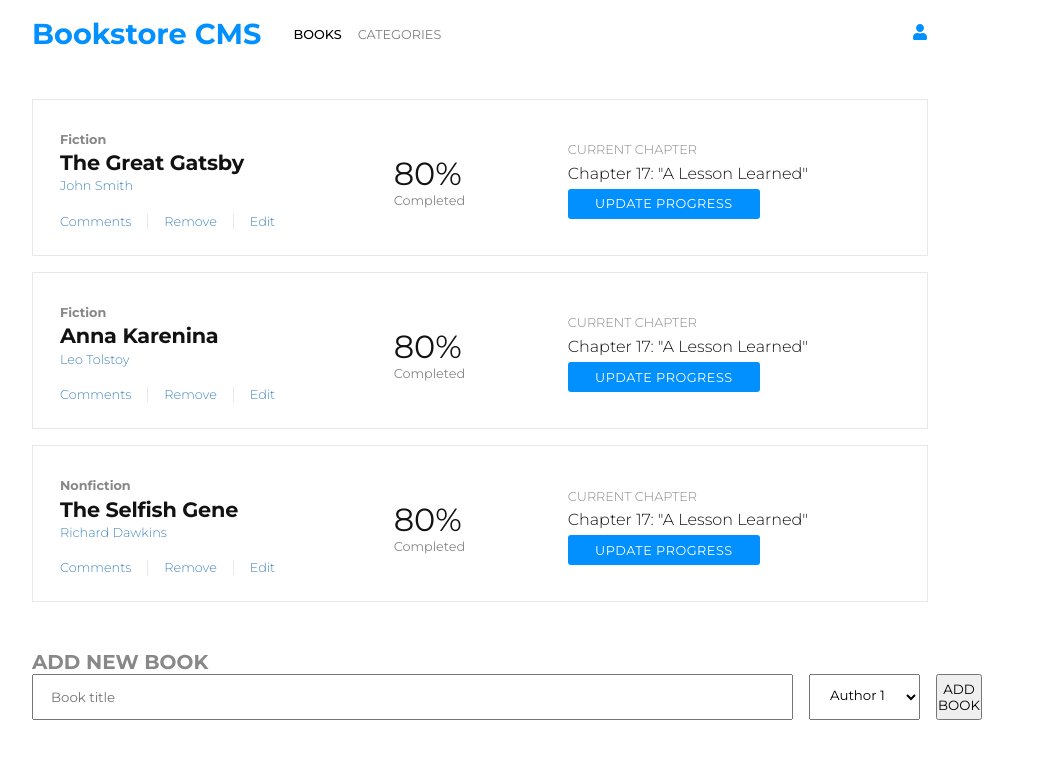
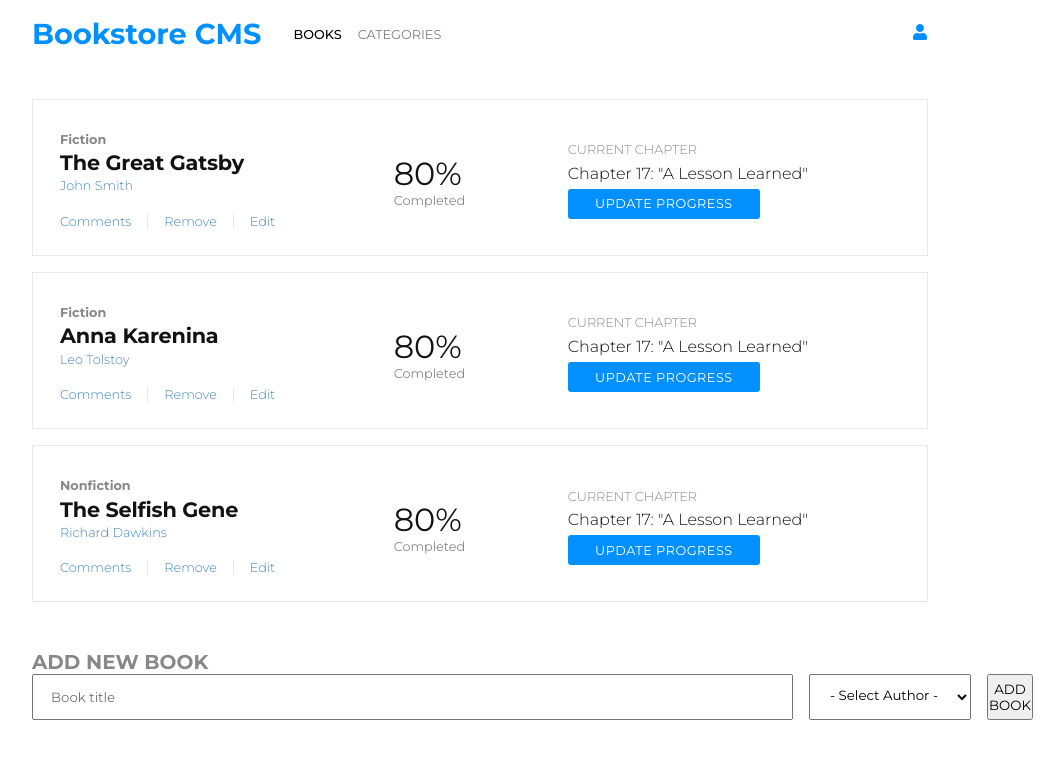
Before and after one commit to kwesiObuobi/bookstore, a React (Create React App) app: page / in a window 1280 px wide. Shown: the top 758 px of the page, without its empty margins (160-1224 px from the left). Built offline with nearby package versions, Linux system fonts and the light colour scheme.

Commit message:
Add installation and usage instructions to readme file

```diff
--- a/src/components/AddBook.js
+++ b/src/components/AddBook.js
@@ -49,6 +49,7 @@ const AddBook = () => {
           onChange={(e) => setAuthor(e.target.value)}
           required
         >
+          <option>- Select Author -</option>
           <option value="Author 1">Author 1</option>
           <option value="Author 2">Author 2</option>
           <option value="Author 3">Author 3</option>
```
Also changed, not shown: 1 other file (tests, documents, lock files or other folders).
